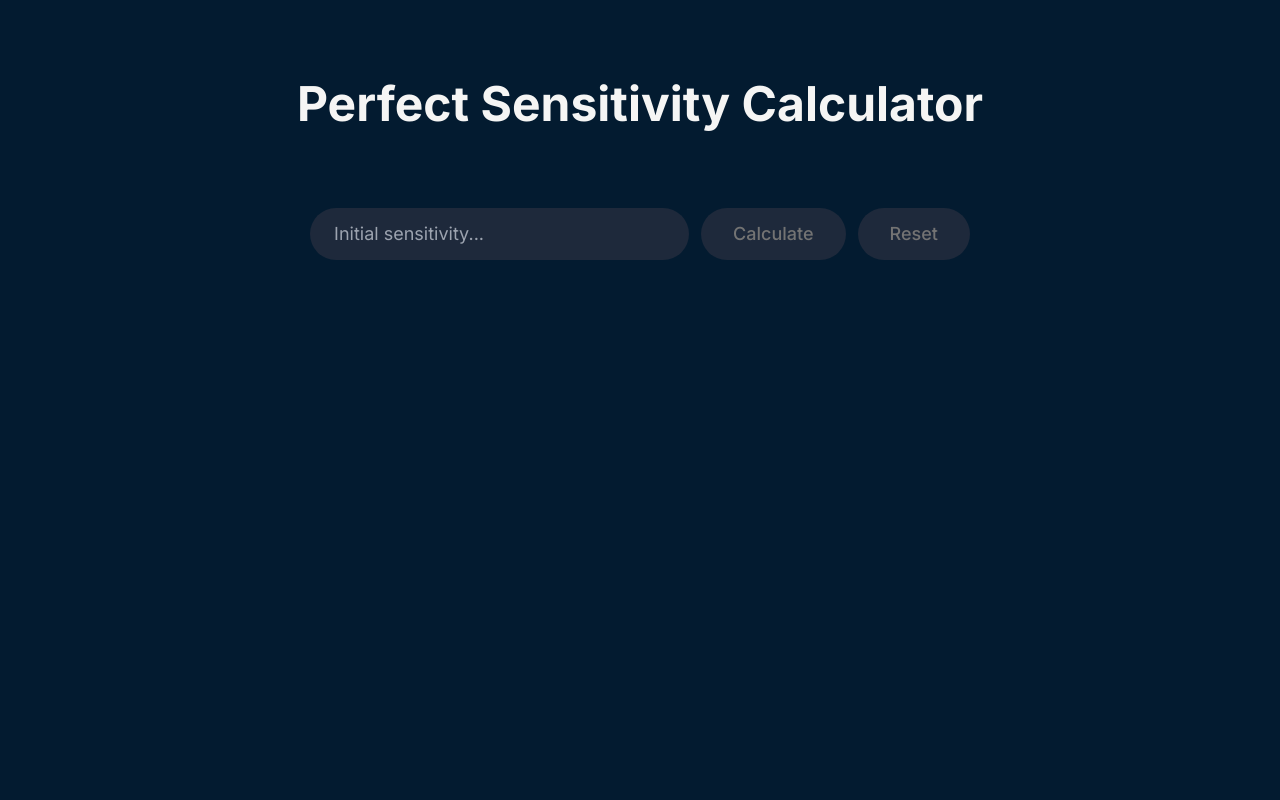
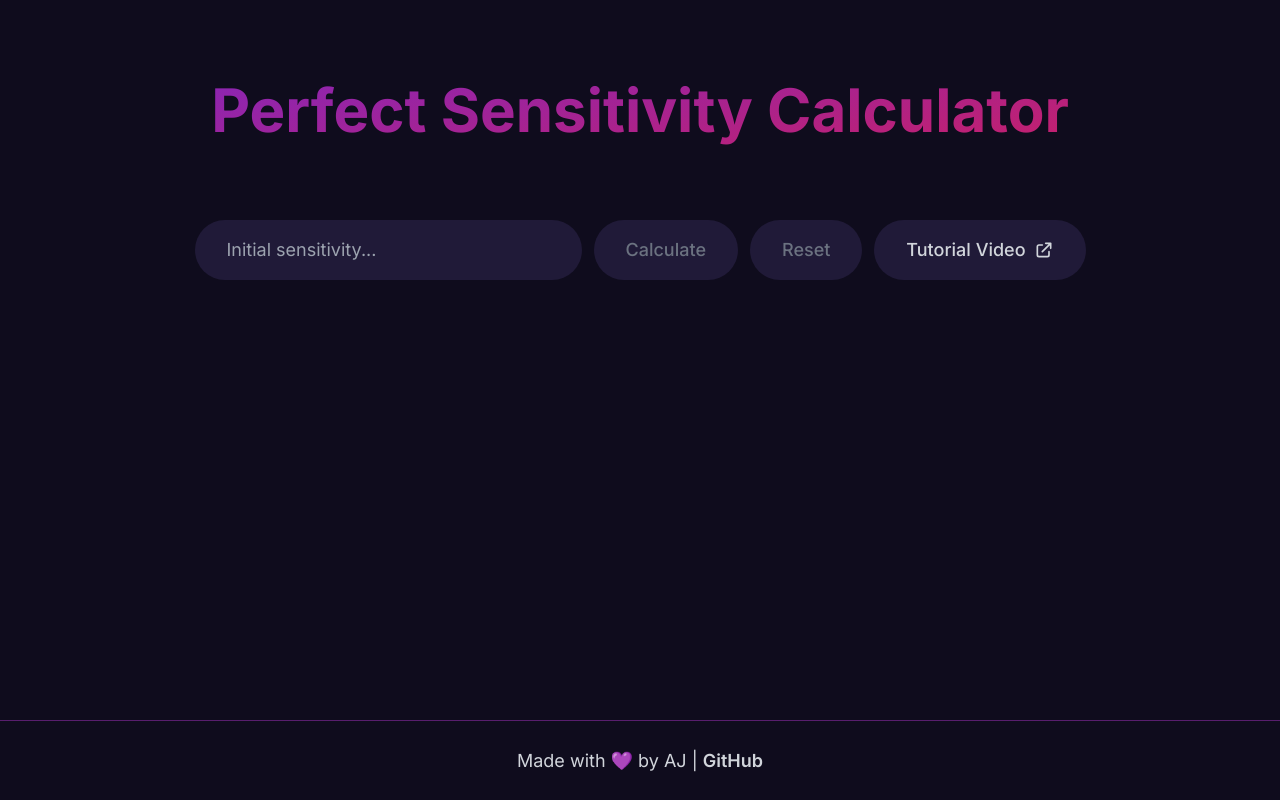
Before and after one commit to AJ141299/perfect-sens-calculator, an Angular app: page / in a window 1280 px wide. Built offline with nearby package versions, Linux system fonts and the light colour scheme.

Commit message:
stable 2

```diff
--- a/src/app/app.component.html
+++ b/src/app/app.component.html
@@ -1,2 +1,8 @@
-<app-header></app-header>
-<app-calculated-section></app-calculated-section>
+<div class="flex flex-col h-screen justify-between">
+  <div>
+    <app-header></app-header>
+    <app-calculated-section></app-calculated-section>
+  </div>
+
+  <app-footer></app-footer>
+</div>
--- a/src/app/app.module.ts
+++ b/src/app/app.module.ts
@@ -8,6 +8,7 @@ import { SensComponent } from './components/sens/sens.component';
 import { CalculatedSectionComponent } from './components/calculated-section/calculated-section.component';
 import { SensesComponent } from './components/senses/senses.component';
 import { FontAwesomeModule } from '@fortawesome/angular-fontawesome';
+import { FooterComponent } from './components/footer/footer.component';
 
 @NgModule({
   declarations: [
@@ -16,7 +17,8 @@ import { FontAwesomeModule } from '@fortawesome/angular-fontawesome';
     InitSensComponent,
     SensComponent,
     CalculatedSectionComponent,
-    SensesComponent
+    SensesComponent,
+    FooterComponent
   ],
   imports: [
     BrowserModule,
--- a/src/app/components/calculated-section/calculated-section.component.html
+++ b/src/app/components/calculated-section/calculated-section.component.html
@@ -1,4 +1,4 @@
-<div class="pb-20">
+<div class="pb-20 flex-col flex items-center">
   <app-init-sens (onCalculate)="firstDisplay($event)" (resetEvent)="reset()"></app-init-sens>
   <app-senses *ngFor="let sensArr of senses" [sensArr]="sensArr" (newSensEvent)="calculateNewSens($event)"></app-senses>
 </div>
--- /dev/null
+++ b/src/app/components/footer/footer.component.html
@@ -0,0 +1,4 @@
+<div class="w-screen h-20 text-gray-300 border-t-[#581e6d] border-t flex justify-center items-center text-lg">
+  <p>Made with 💜 by AJ | <a target="_blank" class="font-semibold" href="https://github.com/AJ141299">GitHub</a>
+  </p>
+</div>
--- /dev/null
+++ b/src/app/components/footer/footer.component.ts
@@ -0,0 +1,15 @@
+import { Component, OnInit } from '@angular/core';
+
+@Component({
+  selector: 'app-footer',
+  templateUrl: './footer.component.html',
+  styleUrls: ['./footer.component.css']
+})
+export class FooterComponent implements OnInit {
+
+  constructor() { }
+
+  ngOnInit(): void {
+  }
+
+}
--- a/src/app/components/header/header.component.html
+++ b/src/app/components/header/header.component.html
@@ -1,3 +1,6 @@
 <header>
-  <h1 class="py-20 text-stone-100 text-5xl font-bold">Perfect Sensitivity Calculator</h1>
+  <h1 class="bg-gradient-to-br bg-clip-text from-violet-700  to-rose-600 py-20 text-transparent text-6xl font-bold">
+    Perfect
+    Sensitivity
+    Calculator</h1>
 </header>
--- a/src/app/components/init-sens/init-sens.component.html
+++ b/src/app/components/init-sens/init-sens.component.html
@@ -1,18 +1,29 @@
-<section class="space-x-3 pb-14">
-  <input class="bg-slate-800 outline-none pl-6 pr-24 py-3 rounded-full" type="number" required
+<section class="space-x-3 pb-14 flex justify-center">
+  <input class="bg-lighter-background outline-none pl-8 pr-24 py-3 rounded-full" type="number" required
     name="initial-sensitivity" [(ngModel)]="sensInput" #sensValue id="init-sens" placeholder="Initial sensitivity...">
 
   <button (click)="calculateSens()" [disabled]="!sensValue.value"
     class="outline-none ease-out duration-200 rounded-full py-3 px-8 font-medium"
-    [ngClass]="sensValue.value ? ' bg-yellow-700 hover:yellow-500' : 'bg-slate-800 text-neutral-500'"
+    [ngClass]="sensValue.value ? ' bg-blue-900 hover:bg-blue-700' : 'bg-lighter-background text-gray-500'"
     id="calculate-btn">
     Calculate
   </button>
 
   <button (click)="reset()" [disabled]="hideClearBtn" class="rounded-full py-3 px-8 font-medium outline-none"
-    [ngClass]="hideClearBtn ? 'bg-slate-800 text-neutral-500' : 'bg-slate-800 hover:bg-red-800  ease-out duration-200'"
+    [ngClass]="hideClearBtn ? 'bg-lighter-background text-gray-500' : 'bg-lighter-background hover:bg-red-800  ease-out duration-200'"
     id="calculate-btn">
     Reset
   </button>
 
+
+  <a class="flex space-x-2 items-center bg-lighter-background text-gray-300 hover:bg-yellow-700 hover:text-white outline-none ease-out duration-200 rounded-full py-4 px-8 font-medium"
+    href="https://www.youtube.com/watch?v=8VJZiolzaI4" target="_blank">
+    <p class="">Tutorial Video</p>
+    <svg xmlns="http://www.w3.org/2000/svg" class=" h-5 w-5" fill="none" viewBox="0 0 24 24" stroke="currentColor"
+      stroke-width="2">
+      <path stroke-linecap="round" stroke-linejoin="round"
+        d="M10 6H6a2 2 0 00-2 2v10a2 2 0 002 2h10a2 2 0 002-2v-4M14 4h6m0 0v6m0-6L10 14" />
+    </svg>
+  </a>
+
 </section>
--- a/src/app/components/sens/sens.component.html
+++ b/src/app/components/sens/sens.component.html
@@ -1,5 +1,5 @@
 <div class="flex flex-col space-y-5 text-base">
-  <p class="font-normal text-teal-300 text-3xl" [ngClass]="crossOut ? 'line-through' : ''">{{sens}}</p>
+  <p class="font-normal text-sky-400 text-3xl" [ngClass]="crossOut && !hideBtns ? 'line-through' : ''">{{sens}}</p>
 
   <div class="flex space-x-3">
     <button (click)="newSens()" class="bg-slate-800 hover:bg-green-700 px-10 py-1 rounded-full"
--- a/src/app/components/senses/senses.component.html
+++ b/src/app/components/senses/senses.component.html
@@ -1,5 +1,6 @@
 <section class="space-y-10 text-xl pt-4" id="calculated-section">
   <section class="flex space-x-24">
+
 
     <app-sens *ngFor="let sens of sensArr" [sens]="sens" [sensArr]="sensArr" (newSensEvent)="newSens($event)"
       [hideBtns]="hideBtns">
--- a/tailwind.config.js
+++ b/tailwind.config.js
@@ -4,7 +4,8 @@ module.exports = {
   theme: {
     extend: {
       colors: {
-        'background': '#031b30',
+        'background': '#0F0C1D',
+        'lighter-background': '#201a38',
       },
 
       fontFamily: {
```
Also changed, not shown: src/app/components/footer/footer.component.css (added).
